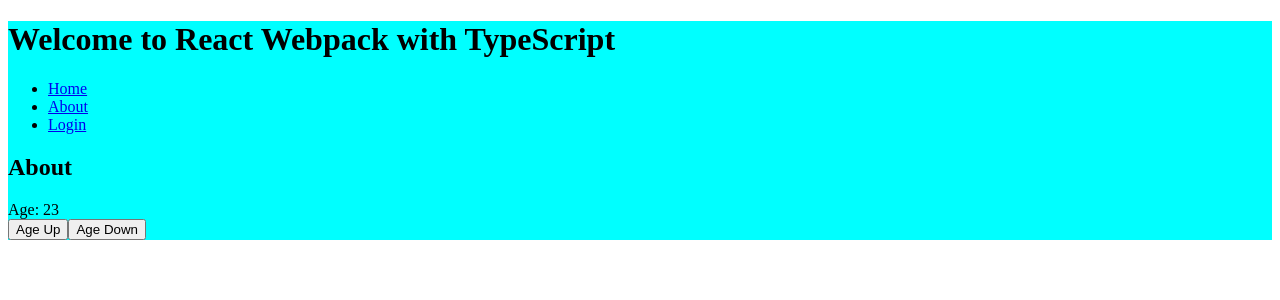
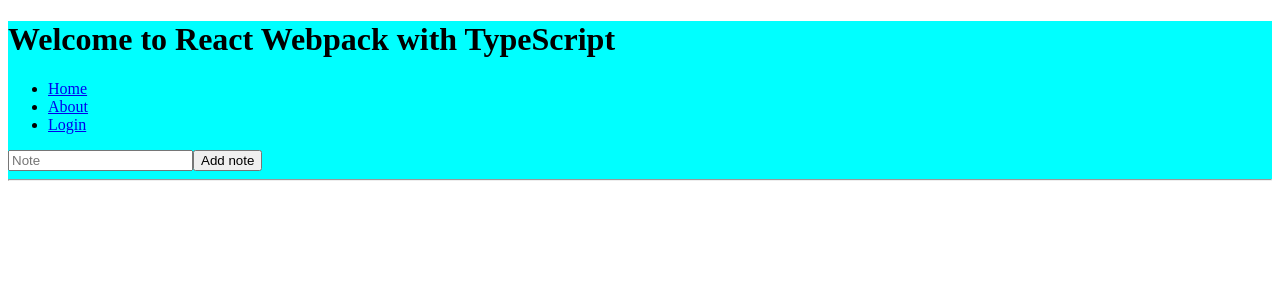
Before and after one commit to AkhilVijayanfd/Webpack_TypeScript, a React app: page /about in a window 1280 px wide. Shown: the top 300 px of the page. Built offline with nearby package versions, Linux system fonts and the light colour scheme.

Commit message:
Todo List Displayed

```diff
--- /dev/null
+++ b/src/NewNoteInput.tsx
@@ -0,0 +1,31 @@
+import React, { ChangeEvent } from "react";
+
+interface NewNoteInputProps {
+  addNote(note: string): void;
+}
+
+export const NewNoteInput: React.FC<NewNoteInputProps> = ({ addNote }) => {
+  const [note, setNote] = React.useState("");
+
+  const updateNote = (event: ChangeEvent<HTMLInputElement>) => {
+    setNote(event.target.value);
+  };
+
+  const onAddNoteClick = () => {
+    addNote(note);
+    setNote("");
+  };
+
+  return (
+    <div>
+      <input
+        onChange={updateNote}
+        value={note}
+        type="text"
+        name="note"
+        placeholder="Note"
+      />
+      <button onClick={onAddNoteClick}>Add note</button>
+    </div>
+  );
+};
--- a/src/Pages/About.tsx
+++ b/src/Pages/About.tsx
@@ -1,35 +1,32 @@
 
-import React, { Component } from 'react';
-import { connect } from 'react-redux';
-function About(props: any) {
-    console.log(" print ", props);
-    return(
 
-        <div>
+import React from "react";
+import { NewNoteInput } from "../NewNoteInput";
+import { useSelector, useDispatch } from "react-redux";
+import { NotesState } from "../notesReducer";
+import { addNote } from "../actions";
 
-            <h2>About</h2>
-            <div>
-                Age: <span>{props.age}</span>
-            </div>
-            <button onClick={props.onAgeUp}>Age Up</button>
-            <button onClick={props.onAgeDown}>Age Down</button>
-        </div>
-    );
+function About() {
+  const notes = useSelector<NotesState, NotesState["notes"]>(
+    (state) => state.notes
+  );
+  const dispatch = useDispatch();
+
+  const onAddNote = (note: string) => {
+    dispatch(addNote(note));
+  };
+
+  return (
+    <>
+      <NewNoteInput addNote={onAddNote} />
+      <hr />
+      <ul>
+        {notes.map((note) => {
+          return <li key={note}>{note}</li>;
+        })}
+      </ul>
+    </>
+  );
 }
 
-const mapStateToProps = (state: { age: any; }) => {
-    return {
-        age: state.age
-    };
-
-};
-
-
-
-const mapDispatchToProps = (dispatch: (arg0: { type: string; value: number; }) => any) =>{
-    return {
-        onAgeUp: () => dispatch({type: 'AGE_UP', value: 1}),
-        onAgeDown: () => dispatch({type: 'AGE_DOWN', value: 1})
-    };
-}
-export default connect( mapStateToProps,mapDispatchToProps ) (About);
+export default About;
--- /dev/null
+++ b/src/actions.ts
@@ -0,0 +1,6 @@
+export type Action = { type: "ADD_NOTE"; payload: string };
+
+export const addNote = (note: string): Action => ({
+  type: "ADD_NOTE",
+  payload: note,
+});
--- a/src/index.tsx
+++ b/src/index.tsx
@@ -1,9 +1,7 @@
 import ReactDOM from "react-dom";
 import App from './App';
-import { createStore } from "redux";
 import { Provider } from "react-redux";
-import reducer from "./store/reducer";
+import {store} from "./store/store";
 
-const store = createStore(reducer);
 
 ReactDOM.render(<Provider store={store}><App /></Provider>, document.getElementById('root'))
--- /dev/null
+++ b/src/notesReducer.ts
@@ -0,0 +1,19 @@
+import { Action } from "./actions"
+
+export interface NotesState {
+  notes: string[]
+}
+
+const initialState = {
+  notes: []
+}
+
+export const notesReducer = (state:NotesState = initialState, action: Action) => {
+  switch(action.type){
+    case "ADD_NOTE": {
+      return {...state, notes: [...state.notes, action.payload]}
+    }
+    default:
+      return state
+  }
+}
--- a/src/store/reducer.tsx
+++ /dev/null
@@ -1,21 +0,0 @@
-
-const initialState = {
-    age:23
-};
-
-const reducer = (state = initialState, action: { type: any; }) => {
-    const newState = {...state};
-
-    if(action.type === 'AGE_UP')
-    {
-        newState.age++;
-    }
-    if(action.type === 'AGE_DOWN')
-    {
-        newState.age--;
-    }
-
-    return newState;
-}
-
-export default reducer;
--- /dev/null
+++ b/src/store/store.ts
@@ -0,0 +1,4 @@
+import { createStore } from 'redux'
+import {notesReducer} from '../notesReducer'
+
+export const store = createStore(notesReducer)
--- a/webpack/webpack.config.js
+++ b/webpack/webpack.config.js
@@ -42,7 +42,7 @@
     ],
   },
   devServer : {
-    port: 9002
+    port: 9004
   },
   output: {
     path: path.resolve(__dirname, '..', './build'),
```
